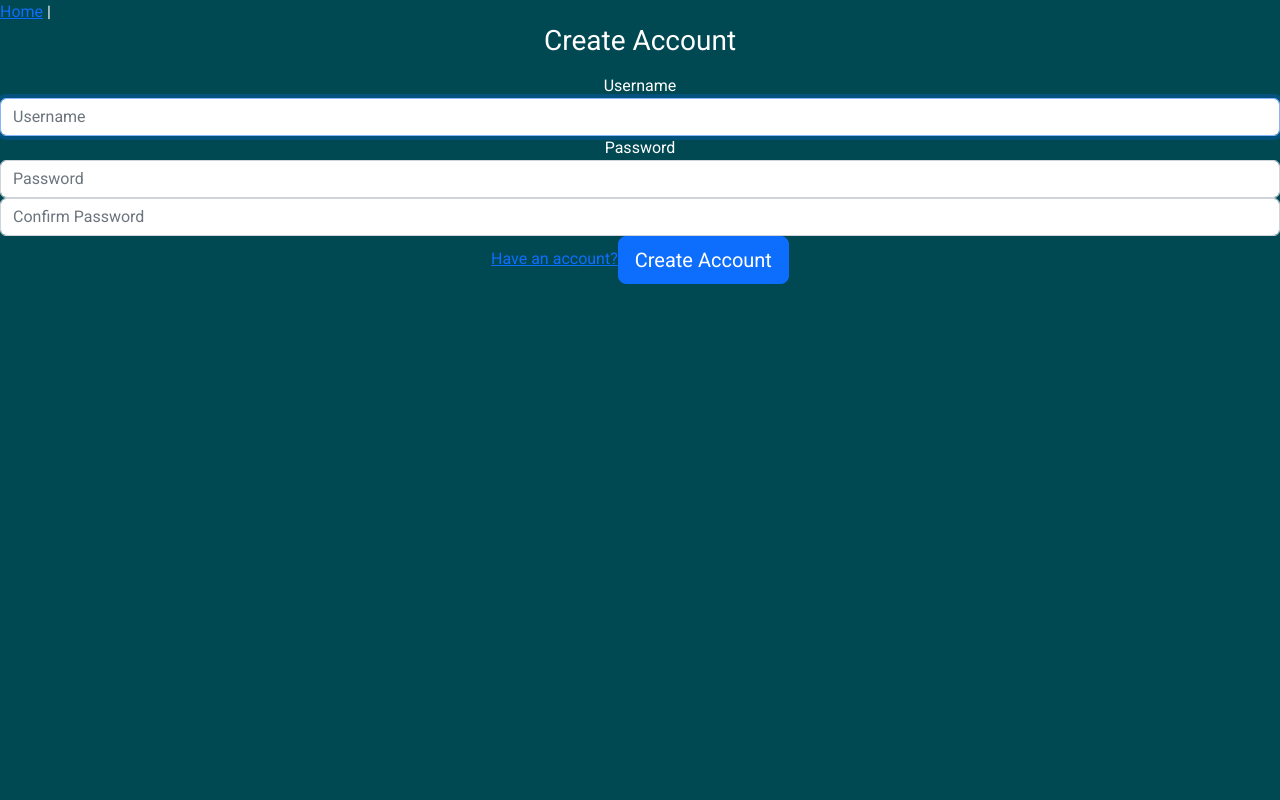
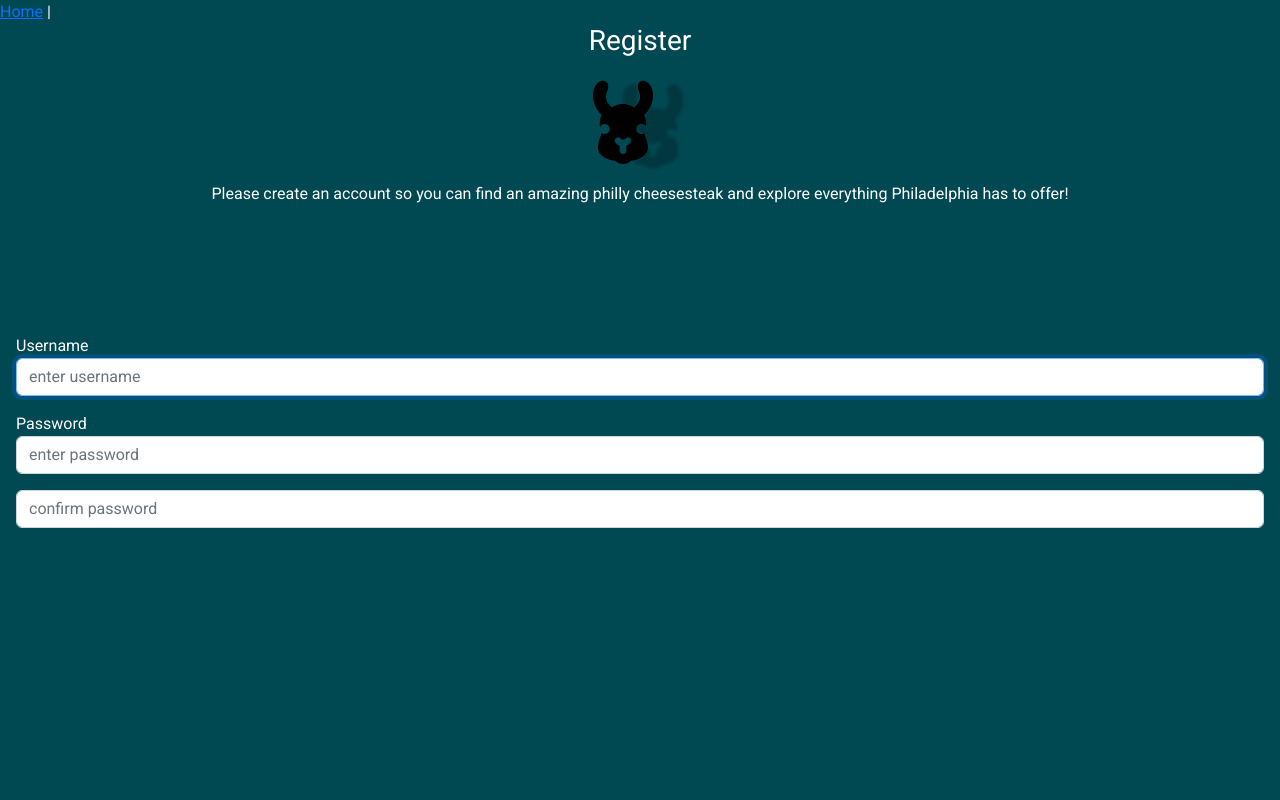
Before and after one commit to D-Duque/WalkPhilly, a Vue app in the folder walk-city/vue/: page /register in a window 1280 px wide. Shown: the top 800 px of the page. Built offline with nearby package versions, Linux system fonts and the light colour scheme.

Commit message:
Finished UI for Register Page

```diff
--- a/walk-city/vue/src/styles.css
+++ b/walk-city/vue/src/styles.css
@@ -24,27 +24,39 @@ label {
 
 .btn-midnight-green {
     box-sizing: border-box;
-
     width: 166px;
     height: 55px;
-
     color:#004953;
     background: #FFFFFF;
     border: 1px solid #004953;
     box-shadow: 0px 4px 4px rgba(0, 0, 0, 0.25);
     border-radius: 40px;
 }
+
 .user-credentials{
     display:flex;
     flex-direction:column;
     margin:0 1rem;
 }
+
 .user-credentials > input {
     margin-bottom:1rem;
 }
+
 .button-container{
     display:flex;
     flex-direction: column;
     gap: 1rem;
     margin-top: 50%;
 }
+
+.create-account {
+    display:flex;
+    flex-direction:column;
+    margin:0 1rem;
+    margin-top: 10%;
+}
+
+.create-account > input {
+    margin-bottom:1rem;
+}
--- a/walk-city/vue/src/views/Register.vue
+++ b/walk-city/vue/src/views/Register.vue
@@ -1,16 +1,24 @@
 <template>
   <div id="register" class="text-center">
     <form class="form-register" @submit.prevent="register">
-      <h1 class="h3 mb-3 font-weight-normal">Create Account</h1>
+      <h1 class="h3 mb-3 font-weight-normal">Register</h1>
+      <div class="text-center">
+        <img src="../assets/llama.png">
+      </div>
+      <div class="register-message text-center">
+        Please create an account so you can find an amazing philly cheesesteak and explore everything Philadelphia has to offer!
+      </div>
       <div class="alert alert-danger" role="alert" v-if="registrationErrors">
         {{ registrationErrorMsg }}
       </div>
+
+      <div class="create-account">
       <label for="username" class="sr-only">Username</label>
       <input
         type="text"
         id="username"
         class="form-control"
-        placeholder="Username"
+        placeholder="enter username"
         v-model="user.username"
         required
         autofocus
@@ -20,7 +28,7 @@
         type="password"
         id="password"
         class="form-control"
-        placeholder="Password"
+        placeholder="enter password"
         v-model="user.password"
         required
       />
@@ -28,14 +36,16 @@
         type="password"
         id="confirmPassword"
         class="form-control"
-        placeholder="Confirm Password"
+        placeholder="confirm password"
         v-model="user.confirmPassword"
         required
       />
-      <router-link :to="{ name: 'login' }">Have an account?</router-link>
-      <button class="btn btn-lg btn-primary btn-block" type="submit">
-        Create Account
-      </button>
+      </div>
+
+      <div class="button-container text-center">
+      <div><router-link :to="{ name: 'login' }">Have an account?</router-link> </div>
+      <div><button class="btn-midnight-green" type="submit"> CREATE ACCOUNT </button> </div>
+      </div>
     </form>
   </div>
 </template>
```
Lines whose indentation alone changed are shown as unchanged.
